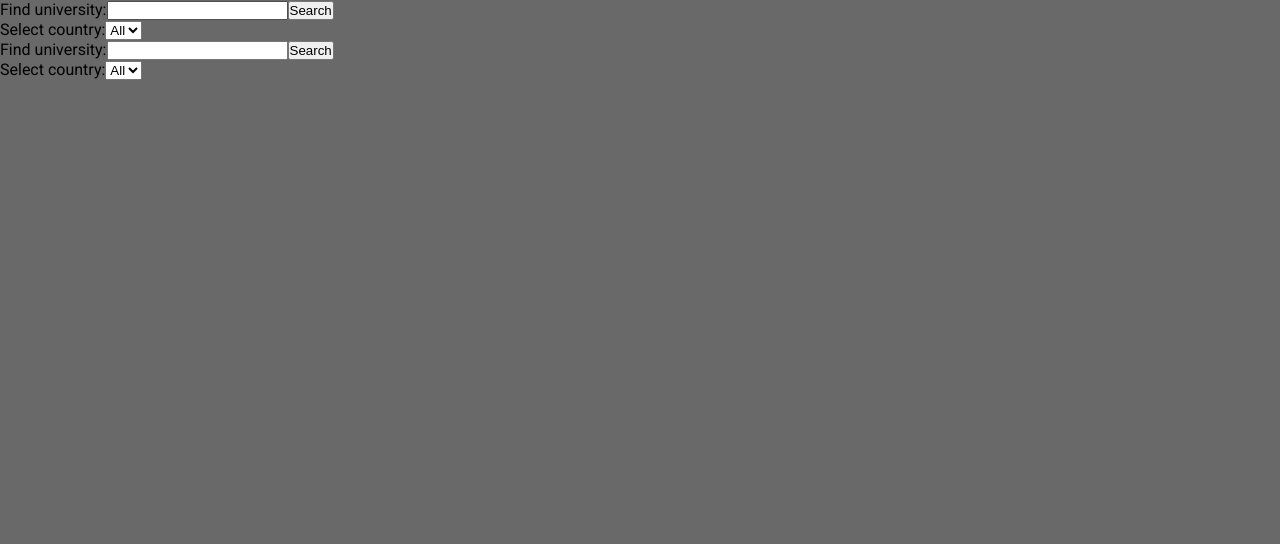
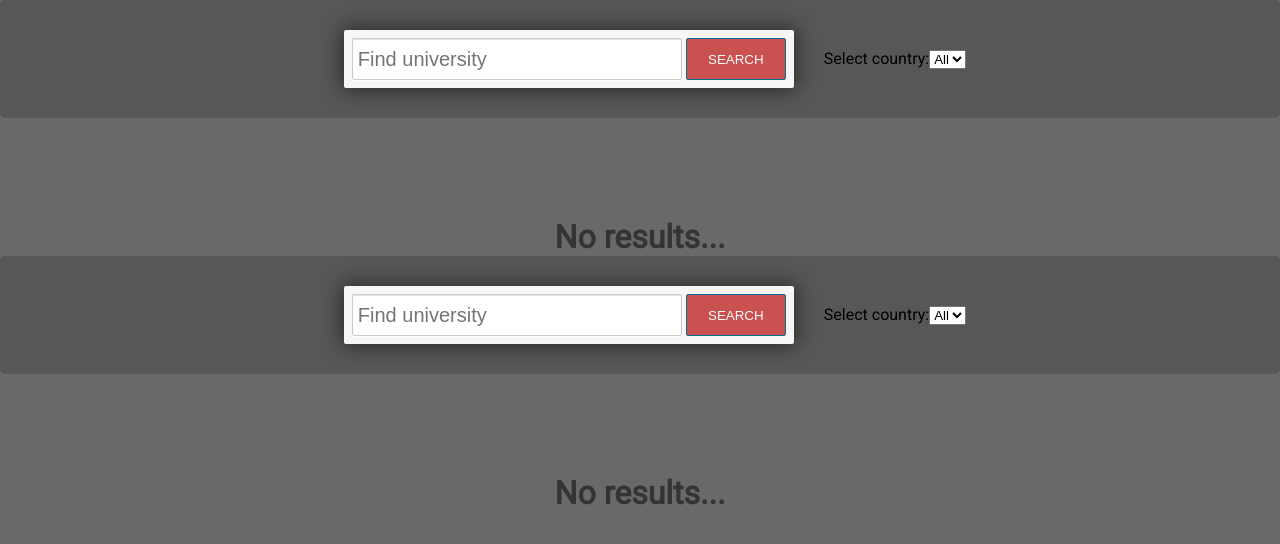
Before and after one commit to filipgad/API-search-engine, a React app: page / in a window 1280 px wide. Shown: the top 544 px of the page. Built offline with nearby package versions, Linux system fonts and the light colour scheme.

Commit message:
added comments, loading status

```diff
--- a/src/containers/Search.js
+++ b/src/containers/Search.js
@@ -9,10 +9,14 @@ export default class Search extends Component {
     this.state = {
       search: '',
       selected: '',
-      universityResults: []
+      universityResults: [],
+      loading: false
     }
   };
 
+  /*
+    Search API
+  */
   searchAPI = () => {
     fetch(`http://localhost:9000/api/search?name=${this.state.search}${this.state.selected == 'all' ? '' : `&country=${this.state.selected}`}`)
       .then(results => {
@@ -21,39 +25,67 @@ export default class Search extends Component {
         else
           throw new Error('Błąd sieci!');
       }).then(universityResults => {
-        this.setState({ universityResults: universityResults });
+        this.setState({ loading: false, universityResults: universityResults });
       }).catch(error => {
         console.error(error);
       });
   }
 
+  /*
+    Handle value of search
+  */
   handleNameChange = (event) => {
     this.setState({ search: event.target.value });
   };
 
+  /*
+    Handle submit of search
+  */
   handleSubmit = (event) => {
     event.preventDefault();
-    this.searchAPI();
+    this.setState({ selected: 'all' }, () => {
+      if (this.state.search == '') {
+        this.setState({ universityResults: [] });
+      } else {
+        this.setState({ loading: true });
+        this.searchAPI();
+      }
+    });
   };
 
+  /*
+    Handle value of selected country
+  */
   handleCountryChange = (event) => {
-    this.setState({ selected: event.target.value }, () => {
+    this.setState({ selected: event.target.value, loading: true }, () => {
       this.searchAPI();
     });
   }
 
   render() {
+
+    /*
+      Loading/Result status
+    */
+    let result;
+    if (this.state.loading) {
+      result = <h1>Loading...</h1>;
+    } else {
+      result = this.state.universityResults.length < 1 ? <h1>No results...</h1> : <UniversityList universityResults={this.state.universityResults} />
+    }
+
     return (
       <div>
-        <form onSubmit={this.handleSubmit}>
-          <label>
-            Find university:
-            <input type="text" value={this.state.search} onChange={this.handleNameChange} />
-          </label>
-          <input type="submit" value="Search" />
-        </form>
-        <SelectCountry universityResults={this.state.universityResults} handleCountryChange={this.handleCountryChange} selected={this.state.selected} />
-        <UniversityList universityResults={this.state.universityResults} />
+        <header>
+          <form onSubmit={this.handleSubmit} className="search_container">
+            <label>
+              <input type="text" value={this.state.search} onChange={this.handleNameChange} placeholder="Find university" id="search" />
+            </label>
+            <input type="submit" value="Search" id="submit" />
+          </form>
+          <SelectCountry universityResults={this.state.universityResults} handleCountryChange={this.handleCountryChange} selected={this.state.selected} />
+        </header>
+        {result}
       </div>
     )
   }
```
